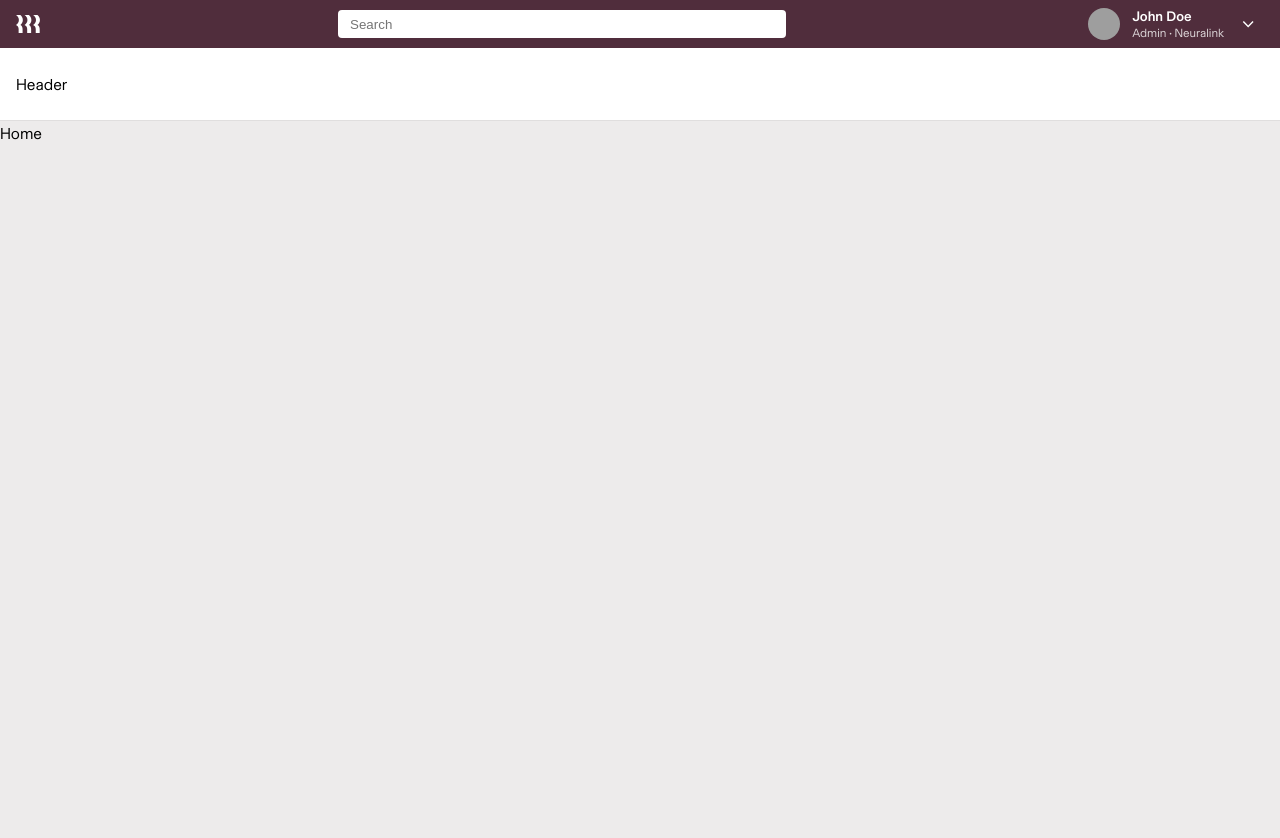
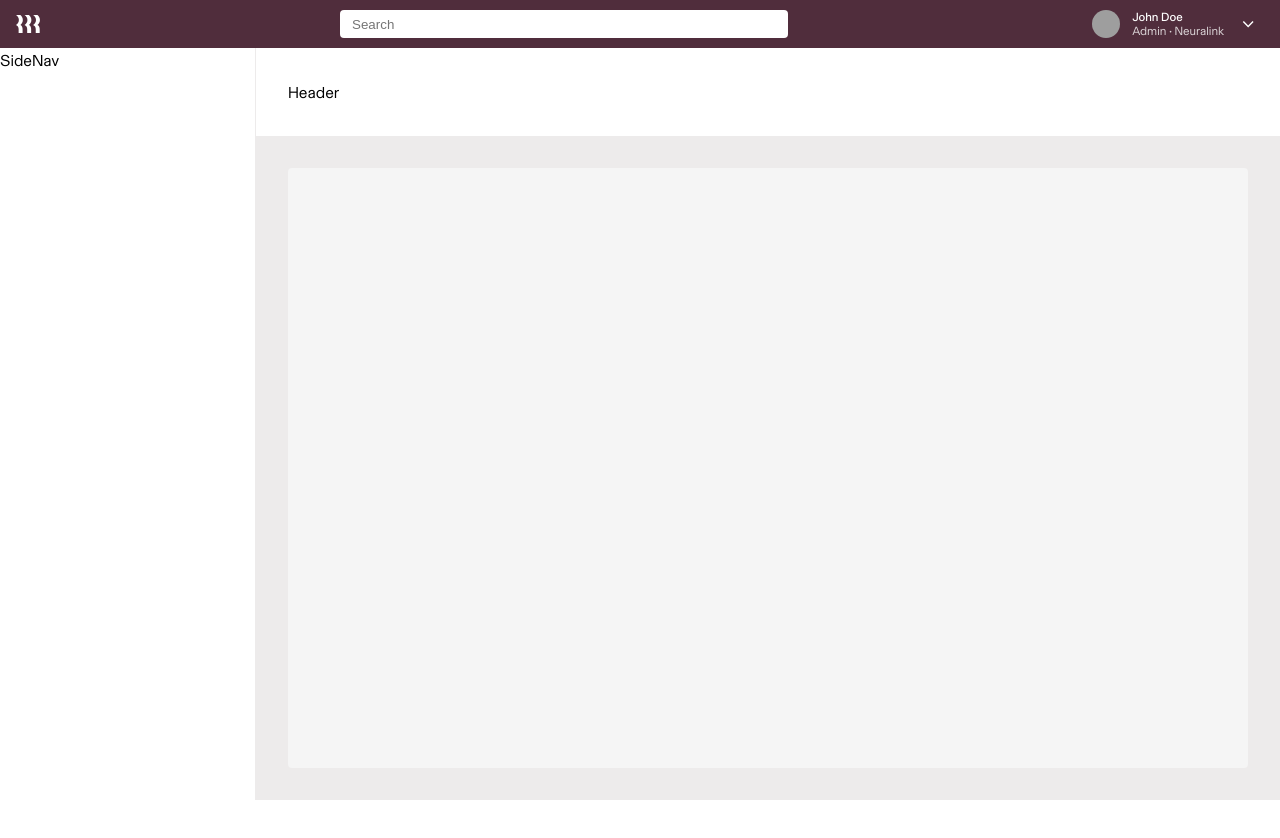
Before and after one commit to ripmoody/persistent-sidenav, a Next.js app: page / in a window 1280 px wide. Shown: the top 838 px of the page. After the commit the page ends 800 px from the top, so only its background shows below. Built offline with nearby package versions, Linux system fonts and the light colour scheme; grey boxes are pictures that could not be loaded.

Commit message:
progress

```diff
--- a/src/components/main/index.tsx
+++ b/src/components/main/index.tsx
@@ -4,7 +4,9 @@ export const Main = ({ children }: Children) => {
   return (
     <S.Main>
       <S.MainHeader>Header</S.MainHeader>
-      <S.MainContent>{children}</S.MainContent>
+      <S.MainLayout>
+        <S.MainContent>{children}</S.MainContent>
+      </S.MainLayout>
     </S.Main>
   )
 }
--- a/src/components/main/styled.tsx
+++ b/src/components/main/styled.tsx
@@ -1,22 +1,27 @@
 import styled from '@emotion/styled'
 
 export const Main = styled.main`
-  position: absolute;
-  top: var(--top-nav-height);
-  left: 0;
-  right: 0;
-  height: calc(100vh - var(--top-nav-height));
+  display: flex;
+  flex-direction: column;
+  flex: 1;
 `
 
 export const MainHeader = styled.header`
   display: flex;
-  padding: var(--space-6) var(--space-4);
-  border-bottom: 1px solid var(--color-grey-200);
+  padding: var(--space-8);
+  background-color: white;
+`
+
+export const MainLayout = styled.div`
+  display: flex;
+  flex: 1;
+  padding: var(--space-8) var(--space-8);
+  background-color: var(--color-grey-100);
 `
 
 export const MainContent = styled.div`
-  display: flex;
-  background-color: var(--color-grey-100);
-  flex-direction: column;
-  height: 100%;
+  flex: 1;
+  background-color: var(--color-grey-50);
+  padding: var(--space-6);
+  border-radius: var(--radius-base);
 `
--- /dev/null
+++ b/src/components/side-nav/index.tsx
@@ -0,0 +1,5 @@
+import * as S from './styled'
+
+export const SideNav = () => {
+  return <S.SideNav>SideNav</S.SideNav>
+}
--- /dev/null
+++ b/src/components/side-nav/styled.tsx
@@ -0,0 +1,7 @@
+import styled from '@emotion/styled'
+
+export const SideNav = styled.nav`
+  width: var(--space-64);
+  background-color: white;
+  border-right: solid 1px var(--color-grey-100);
+`
--- a/src/components/top-nav/actions/styled.tsx
+++ b/src/components/top-nav/actions/styled.tsx
@@ -1,4 +1,4 @@
-import styled from "@emotion/styled";
+import styled from '@emotion/styled'
 
 export const ProfileButton = styled.button`
   background: none;
@@ -15,14 +15,14 @@ export const ProfileButton = styled.button`
   @media (max-width: 500px) {
     gap: var(--space-1);
   }
-`;
+`
 
 export const ProfileImage = styled.img`
-  width: var(--space-8);
-  height: var(--space-8);
+  width: var(--space-7);
+  height: var(--space-7);
   border-radius: var(--radius-full);
   object-fit: cover;
-`;
+`
 
 export const ProfileInfo = styled.div`
   display: flex;
@@ -30,20 +30,19 @@ export const ProfileInfo = styled.div`
   align-items: start;
   color: white;
   line-height: 1;
-  font-size: var(--type-size-sm);
-  gap: var(--space-1);
+  font-size: var(--type-size-xs);
+  gap: var(--space-0_5);
 
   @media (max-width: 500px) {
     display: none;
   }
-`;
+`
 
 export const ProfileName = styled.span`
-  font-weight: var(--type-weight-bold);
-`;
+  font-weight: var(--type-weight-medium);
+`
 
 export const ProfileTitle = styled.span`
   font-weight: var(--type-weight-normal);
-  font-size: var(--type-size-xs);
   opacity: 0.8;
-`;
+`
--- a/src/layouts/dashboard.tsx
+++ /dev/null
@@ -1,9 +0,0 @@
-import { Main } from '@/components/main'
-import { TopNav } from '@/components/top-nav'
-
-export const DashboardLayout = ({ children }: Children) => (
-  <>
-    <TopNav />
-    <Main>{children}</Main>
-  </>
-)
--- /dev/null
+++ b/src/layouts/dashboard/index.tsx
@@ -0,0 +1,14 @@
+import { Main } from '@/components/main'
+import { SideNav } from '@/components/side-nav'
+import { TopNav } from '@/components/top-nav'
+import * as S from './styled'
+
+export const DashboardLayout = ({ children }: Children) => (
+  <S.Dashboard>
+    <TopNav />
+    <S.DashboardContent>
+      <SideNav />
+      <Main>{children}</Main>
+    </S.DashboardContent>
+  </S.Dashboard>
+)
--- /dev/null
+++ b/src/layouts/dashboard/styled.tsx
@@ -0,0 +1,13 @@
+import styled from '@emotion/styled'
+import { Fragment } from 'react'
+
+export const Dashboard = styled(Fragment)``
+
+export const DashboardContent = styled.div`
+  display: flex;
+  position: absolute;
+  top: var(--top-nav-height);
+  left: 0;
+  right: 0;
+  height: calc(100vh - var(--top-nav-height));
+`
--- a/src/pages/index.tsx
+++ b/src/pages/index.tsx
@@ -4,12 +4,11 @@ export default function Home() {
   return (
     <>
       <Head>
-        <title>Persistent Side Navigation</title>
+        <title>Side Navigation Prototype</title>
         <meta name="description" content="Generated by create next app" />
         <meta name="viewport" content="width=device-width, initial-scale=1" />
         <link rel="icon" href="/favicon.ico" />
       </Head>
-      Home
     </>
   )
 }
```
Also changed, not shown: src/pages/_app.tsx (+4 -4 lines).
